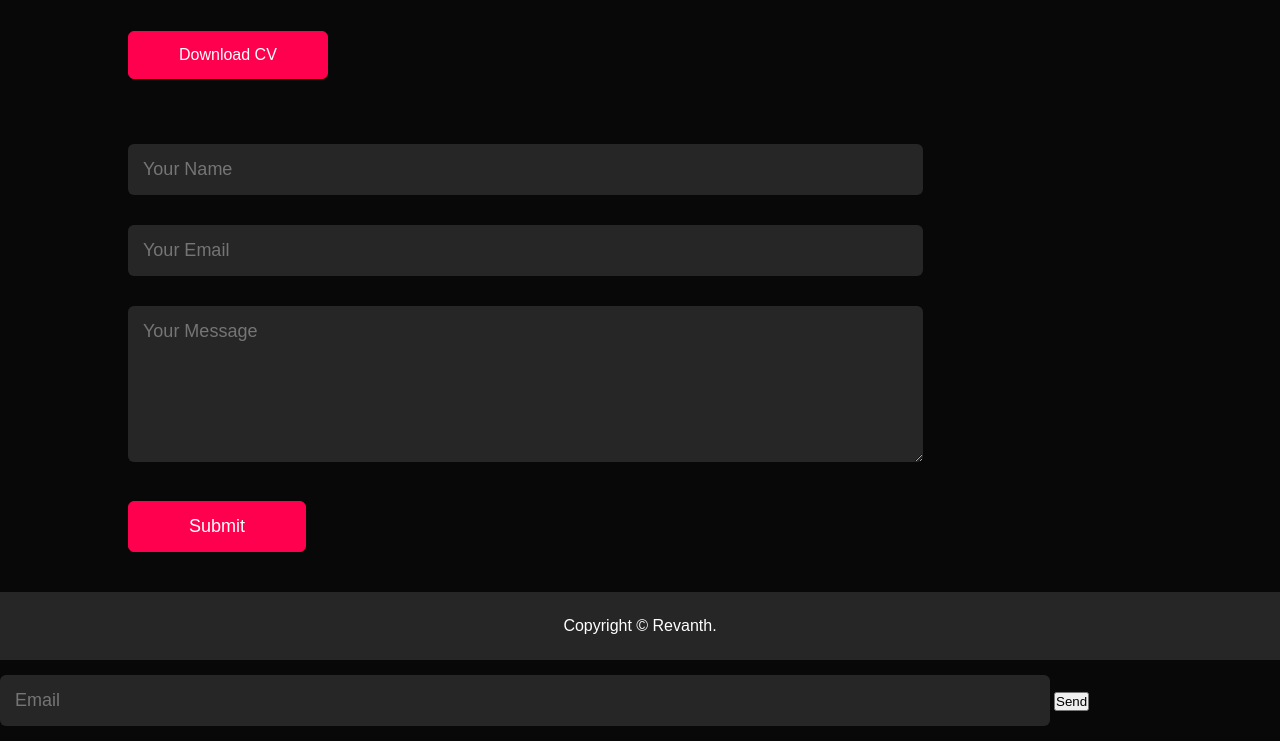
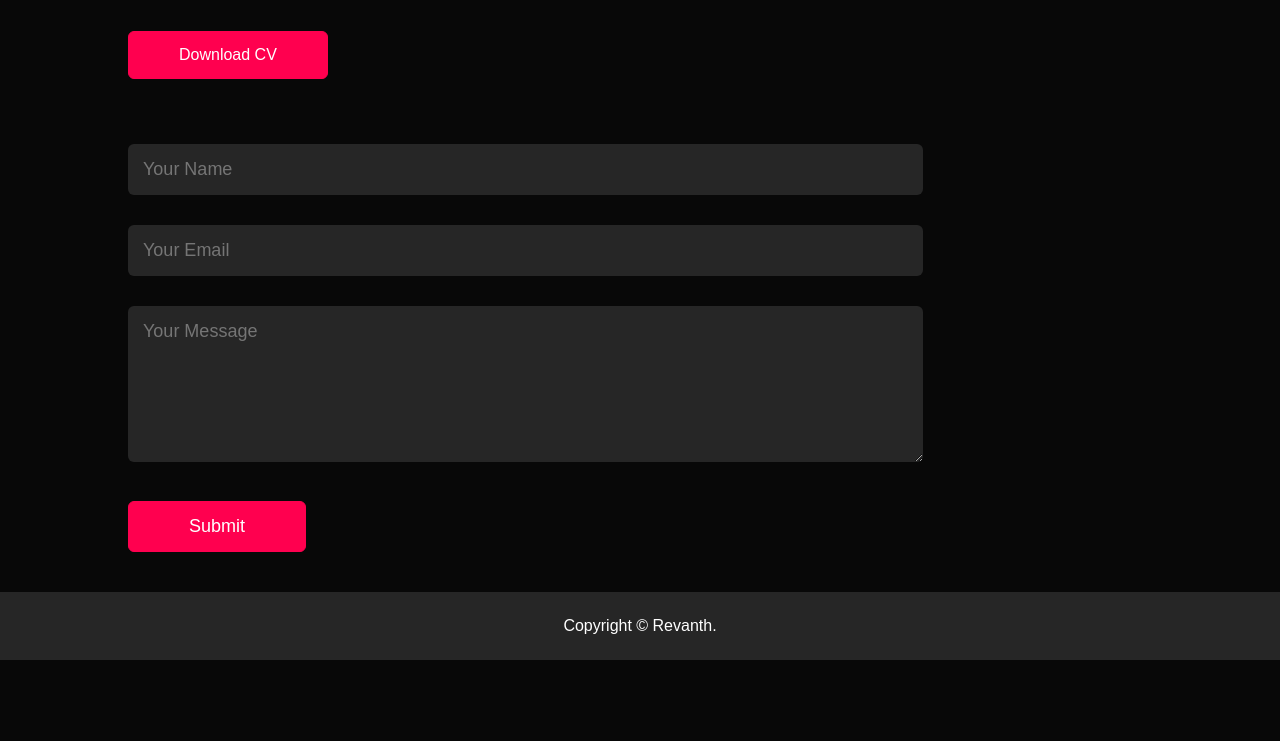
Before and after one commit to rmv852/Portfolio, a plain HTML site: page index.html in a window 1280 px wide. Shown: the part 2210-2951 px from the top of the page. After the commit the page ends 2870 px from the top, so only its background shows below. Drawn offline with Linux system fonts and the light colour scheme.

Commit message:
Update index.html

```diff
--- a/index.html
+++ b/index.html
@@ -152,13 +152,8 @@
    event.currentTarget.classList.add("active-link");
    document.getElementById(tabname).classList.add("active-tab")
    }
-</script>
-<form name="submit-to-google-sheet">
-   <input name="email" type="email" placeholder="Email" required>
-   <button type="submit">Send</button>
- </form>
 
- <script>
+  <script>
    const scriptURL = 'https://script.google.com/macros/s/AKfycbzWfps5UpklX6rsC1abVVs66uAD7J68oultkqw-JSOakkTJV9pplFb3VyT8TY9Krrrr/exec'
    const form = document.forms['submit-to-google-sheet']
    const msg = document.getElementById("msg")
```
